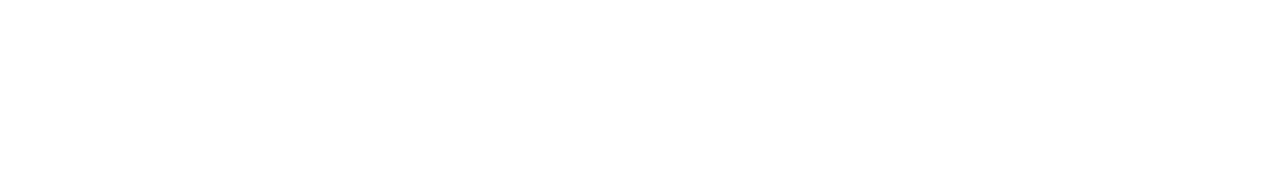
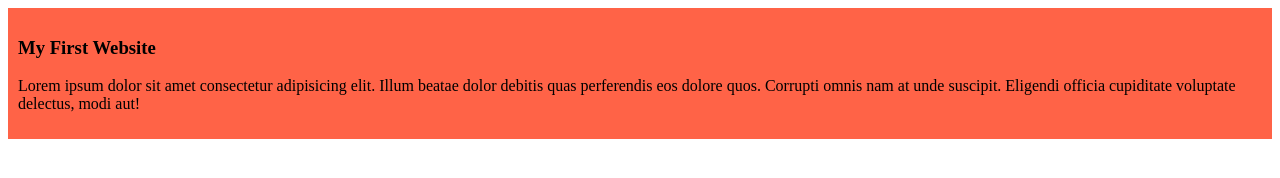
Before and after one commit to azad-ka/my-simple-website, a plain HTML site: page index.html in a window 1280 px wide. Drawn offline with Linux system fonts and the light colour scheme.

Commit message:
added the first blog

```diff
--- a/index.html
+++ b/index.html
@@ -4,8 +4,12 @@
     <meta charset="UTF-8">
     <meta name="viewport" content="width=device-width, initial-scale=1.0">
     <title>My Simple Website</title>
+    <link rel="stylesheet" href="styles/blogs.css">
 </head>
 <body>
-
+    <div>
+        <h3>My First Website</h3>
+        <p>Lorem ipsum dolor sit amet consectetur adipisicing elit. Illum beatae dolor debitis quas perferendis eos dolore quos. Corrupti omnis nam at unde suscipit. Eligendi officia cupiditate voluptate delectus, modi aut!</p>
+    </div>
 </body>
 </html>
--- /dev/null
+++ b/styles/blogs.css
@@ -0,0 +1,4 @@
+div{
+    background-color: tomato;
+    padding: 10px;
+}
```
